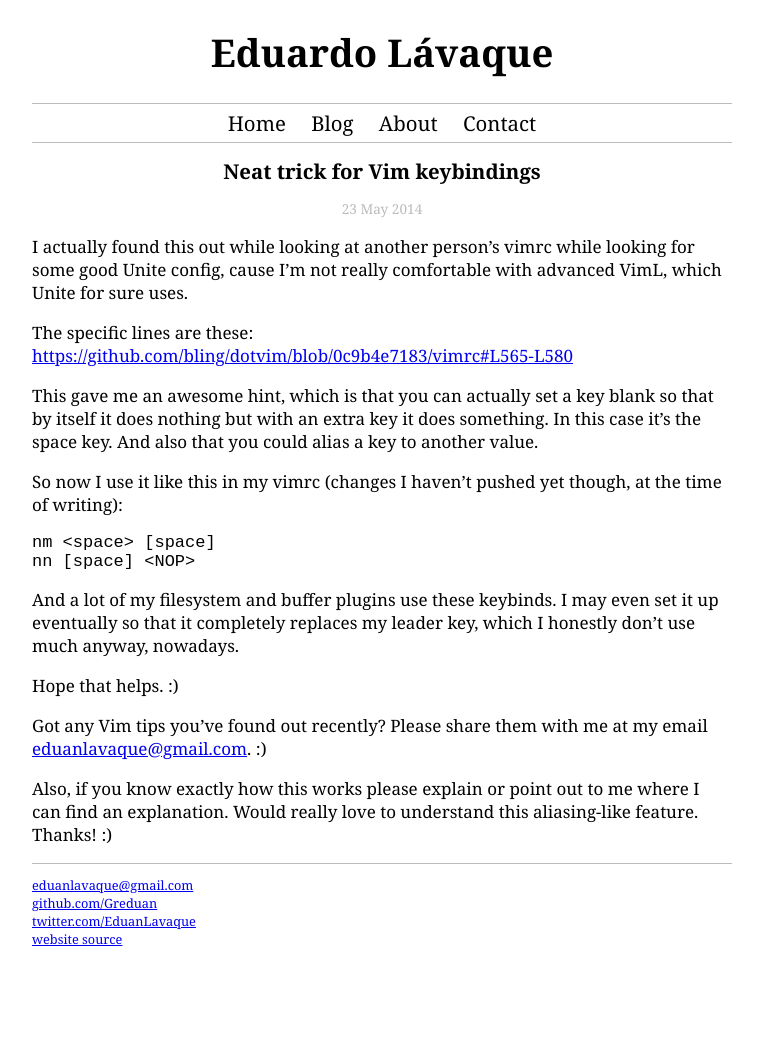
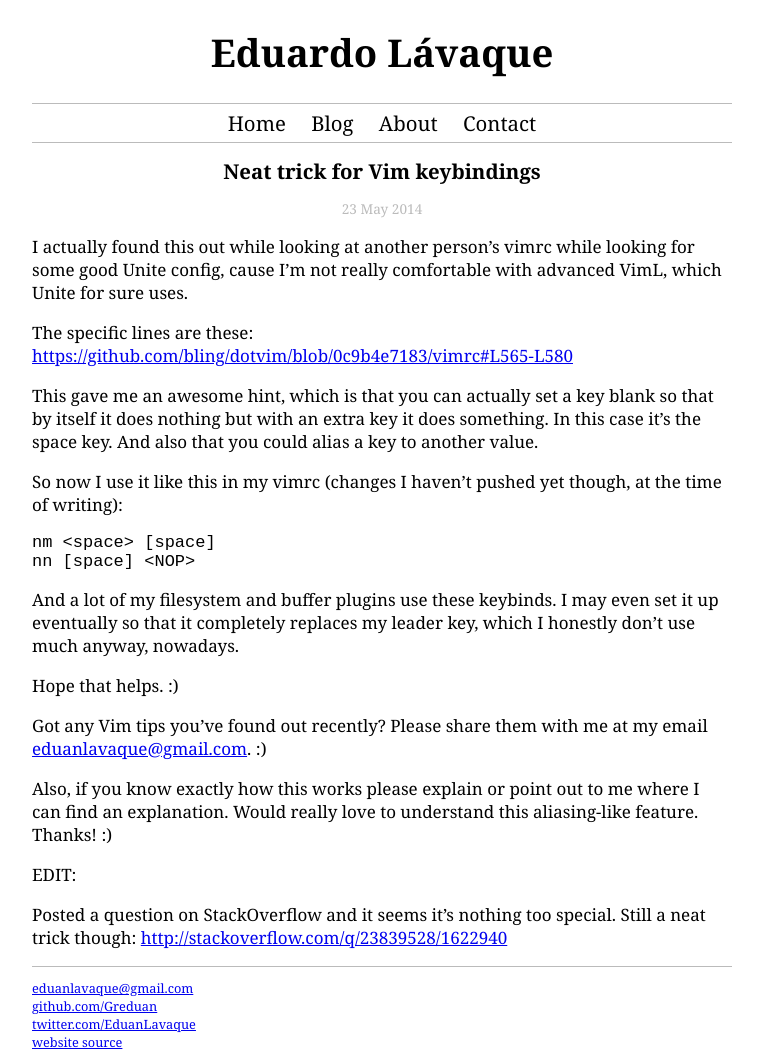
Before and after one commit to greduan/blog-content, a Jekyll site: the page built from _posts/2014-05-23-ntfvk.md, in a window 1280 px wide. Shown: the whole page, without its empty margins (258-1021 px from the left). Built offline with Jekyll 4.4.1, drawn with Linux system fonts in a browser that asks for light colours; Markdown is read by kramdown in place of the engine named in the settings; before the commit the page ends 961 px from its top, so only the background shows below that.

Commit message:
Update 2014-05-23-ntfvk.md

```diff
--- a/_posts/2014-05-23-ntfvk.md
+++ b/_posts/2014-05-23-ntfvk.md
@@ -35,3 +35,7 @@ email <eduanlavaque@gmail.com>. :)
 Also, if you know exactly how this works please explain or point out to me where
 I can find an explanation. Would really love to understand this aliasing-like
 feature. Thanks! :)
+
+EDIT:
+
+Posted a question on StackOverflow and it seems it's nothing too special. Still a neat trick though: <http://stackoverflow.com/q/23839528/1622940>
```
